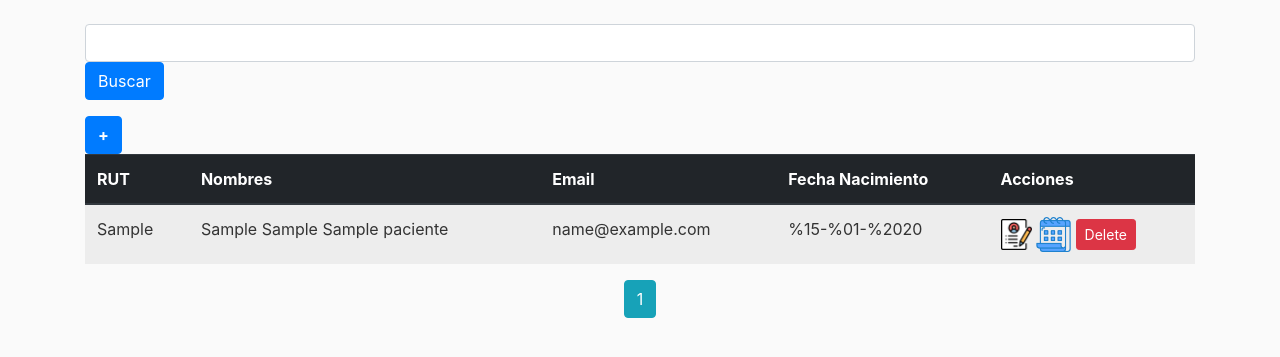
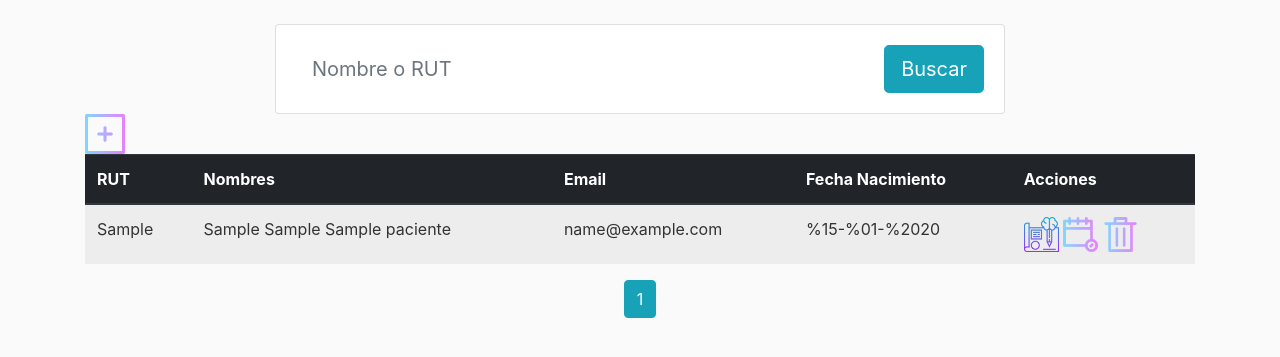
Before and after one commit to alvaro84seis/clinica, a Django app: page /pacientes/listar/ in a window 1280 px wide. Shown: the part 56-413 px from the top of the page. Run offline with Django 3.2, Linux system fonts and the light colour scheme; a user stored in the database is signed in; tables that the repository leaves empty hold one stand-in row (values such as "Sample post"); some libraries are stand-ins or nearby versions.

Commit message:
14/12/2018
buscador

```diff
--- a/agenda/views.py
+++ b/agenda/views.py
@@ -94,7 +94,7 @@ def agenda_crear(request,pk):
             print(form.cleaned_data)
             form.save()
             data['form_is_valid'] = True
-            paciente_list = Paciente.objects.all().order_by('-fecha_ingreso')
+            paciente_list = Paciente.objects.all().order_by('apellido_paterno')
             paginator = Paginator(paciente_list, 5) # Show 25 contacts per page
             page = request.GET.get('page')
             pacientes = paginator.get_page(page)
--- a/pacientes/static/pacientes/main.css
+++ b/pacientes/static/pacientes/main.css
@@ -86,3 +86,12 @@ a.article-title:hover {
 .select2-container .select2-selection--single {
   height: 36px;
 }
+.form-control-borderless {
+  border: none;
+}
+
+.form-control-borderless:hover, .form-control-borderless:active, .form-control-borderless:focus {
+  border: none;
+  outline: none;
+  box-shadow: none;
+}
--- a/pacientes/views.py
+++ b/pacientes/views.py
@@ -57,7 +57,7 @@ class ListAndCreate(SuccessMessageMixin,LoginRequiredMixin,CreateView):
 
 @login_required
 def listar_pacientes(request):
-    paciente_list = Paciente.objects.all().order_by('-fecha_ingreso')
+    paciente_list = Paciente.objects.all().order_by('apellido_paterno')
     paginator = Paginator(paciente_list, 5) # Show 25 contacts per page
     page = request.GET.get('page')
     pacientes = paginator.get_page(page)
@@ -73,7 +73,7 @@ def paciente_crear(request):
             form.save()
             #messages.success(request, f'Paciente  creado!! ')
             data['form_is_valid'] = True
-            paciente_list = Paciente.objects.all().order_by('-fecha_ingreso')
+            paciente_list = Paciente.objects.all().order_by('apellido_paterno')
             paginator = Paginator(paciente_list, 5) # Show 25 contacts per page
             page = request.GET.get('page')
             pacientes = paginator.get_page(page)
@@ -104,7 +104,7 @@ def paciente_actualizar(request,pk):
             form.save()
             #messages.success(request, f'Paciente  creado!! ')
             data['form_is_valid'] = True
-            paciente_list = Paciente.objects.all().order_by('-fecha_ingreso')
+            paciente_list = Paciente.objects.all().order_by('apellido_paterno')
             paginator = Paginator(paciente_list, 5) # Show 25 contacts per page
             page = request.GET.get('page')
             pacientes = paginator.get_page(page)
@@ -128,7 +128,22 @@ def paciente_actualizar(request,pk):
 @login_required
 def paciente_buscar(request):
     data = dict()
-    paciente = Paciente.objects.filter(Q(nombres__icontains=request.GET.get('name')) | Q(apellido_paterno__icontains=request.GET.get('name')))
+    porte = len(request.GET['name'].split(' '))
+    texto = request.GET['name'].split(' ',3)
+    if (porte==1):
+        apellido_paterno = texto[0]
+
+        paciente = Paciente.objects.filter(Q(apellido_paterno__icontains=apellido_paterno) | Q(nombres__icontains=apellido_paterno) |  Q(rut__icontains=apellido_paterno)).order_by('apellido_paterno')
+    elif (porte)==2:
+        apellido_paterno = texto[0]
+        apellido_materno = texto[1]
+        paciente = Paciente.objects.filter(Q(apellido_paterno__icontains=apellido_paterno,apellido_materno__icontains=apellido_materno) | Q(nombres__icontains=apellido_paterno,apellido_paterno__icontains=apellido_materno)).order_by('apellido_paterno')
+    elif (porte)==3:
+        apellido_paterno = texto[0]
+        apellido_materno = texto[1]
+        nombres = texto[2]
+        paciente = Paciente.objects.filter(Q(apellido_paterno__icontains=apellido_paterno,apellido_materno__icontains=apellido_materno,nombres__icontains=nombres) | Q(nombres__icontains=apellido_paterno,apellido_paterno__icontains=apellido_materno,apellido_materno__icontains=nombres)).order_by('apellido_paterno')
+
     paginator = Paginator(paciente, 5) # Show 25 contacts per page
     page = request.GET.get('page')
     pacientes = paginator.get_page(page)
@@ -144,7 +159,7 @@ def paciente_delete(request, pk):
     if request.method == 'POST':
         paciente.delete()
         data['form_is_valid'] = True
-        paciente_list = Paciente.objects.all().order_by('-fecha_ingreso')
+        paciente_list = Paciente.objects.all().order_by('apellido_paterno')
         paginator = Paginator(paciente_list, 5) # Show 25 contacts per page
         page = request.GET.get('page')
         pacientes = paginator.get_page(page)
--- a/templates/agenda/agenda_calendario.html
+++ b/templates/agenda/agenda_calendario.html
@@ -9,6 +9,7 @@
     <script src="{% static 'agenda/locale/es.js' %}"></script>
 {% endblock cabecera_extra %}
 {% block content %}
+
     <div class="container">
         <div class="row">
             <div class="col"></div>
@@ -73,15 +74,18 @@
         $('#id_agenda_paciente').select2({
              width: 'resolve'
         });
+
         $('#calendarioweb').fullCalendar({
             height: 700,
 
             themeSystem: 'bootstrap4',
             header:{
                 left:   'title',
-                center: 'month,agendaWeek,agendaDay',
+                center: 'month,agendaWeek,agendaDay, listWeek',
                 right:  'today prev,next'
             },
+            timeFormat: 'H:mm',
+            eventLimit:3,
             defaultTimedEventDuration:'01:00:00',
             businessHours: {
             // days of week. an array of zero-based day of week integers (0=Sunday)
--- a/templates/pacientes/base.html
+++ b/templates/pacientes/base.html
@@ -27,6 +27,9 @@
     {% else %}
         <title>Clinica</title>
     {% endif %}
+    <style>        .fc-event{
+        cursor: pointer;
+        }</style>
 </head>
 <body>
     <header class="site-header">
--- a/templates/pacientes/pacientes_listar.html
+++ b/templates/pacientes/pacientes_listar.html
@@ -3,12 +3,30 @@
 {% load static %}
 {% block content %}
     <div class="content">
-    <div class="form-group">
-        <input name="txt_buscar" id="txt_buscar" class="form-control" type="text" value="">
-        <input name="btn_buscar" data-url="{% url 'pacientes:pacientes-buscar' %}" id="btn_buscar" class="btn btn-primary" type="button" value="Buscar">
+    <div class="row justify-content-center">
+        <div class="col-12 col-md-10 col-lg-8">
+            <div class="card card-sm">
+                    <div class="card-body row no-gutters align-items-center">
+                        <div class="col-auto">
+                            <i class="fas fa-search h4 text-body"></i>
+                        </div>
+                        <!--end of col-->
+                        <div class="col">
+                            <input name="txt_buscar" id="txt_buscar" class="form-control form-control-lg form-control-borderless" type="search" placeholder="Nombre o RUT">
+                        </div>
+                        <!--end of col-->
+                        <div class="col-auto">
+                            <button data-url="{% url 'pacientes:pacientes-buscar' %}" name="btn_buscar" id="btn_buscar" class="btn btn-lg btn-info" >Buscar</button>
+                        </div>
+                        <!--end of col-->
+                    </div>
+                </div>
+            </div>
+            <!--end of col-->
+        </div>
     </div>
+        <img  style='cursor:pointer' onclick='crear_paciente()' class='js-crear-paciente' src="{% static '/agenda/add.png' %}" alt="AGREGAR" width='40' height='40'>
 
-        <button type="button" class="btn btn-primary js-crear-paciente" ><b>&plus;</b></button>
         <div id="contenido_tabla">
             {% include 'pacientes/pacientes_parcial_listar.html' %}
         </div>
@@ -40,7 +58,7 @@
         });
     });
 
-    $(".js-crear-paciente").click(function () {
+    crear_paciente = function () {
         $.ajax({
         url: 'new/',
         type: 'get',
@@ -52,7 +70,7 @@
             $("#modal-paciente .modal-content").html(data.html_form);
         }
         });
-    });
+    };
 
     crear_agenda = function (kk) {
         var btn=$(kk);
--- a/templates/pacientes/pacientes_parcial_listar.html
+++ b/templates/pacientes/pacientes_parcial_listar.html
@@ -24,14 +24,10 @@
                     <td>{{ paciente.email }}</td>
                     <td>{{ paciente.fecha_nacimiento }}</td>
                     <td>
-                        <img data-url="{% url 'pacientes:pacientes-actualizar' paciente.pk %}" style='cursor:pointer' onclick='actualizar(this)' class='js-editar-paciente' src="{% static '/agenda/001-resume.png' %}" alt="Editar" width='31' height='31'>
-                        <img data-url="{% url 'agenda:agenda-crear' paciente.pk %}" class='js-crear-agenda' onclick='crear_agenda(this)' style='cursor:pointer' src="{% static '/agenda/003-calendar.png' %}" alt="Editar" width='35' height='35'>
-                         <button type="button"
-                                class="btn btn-danger btn-sm js-delete-paciente"
-                                onclick='borrar_paciente(this)'
-                                data-url="{% url 'pacientes:pacientes-delete' paciente.id %}">
-                            <span class="glyphicon glyphicon-trash"></span> Delete
-                        </button>
+                        <img data-url="{% url 'pacientes:pacientes-actualizar' paciente.pk %}" style='cursor:pointer' onclick='actualizar(this)' class='js-editar-paciente' src="{% static '/agenda/creation.png' %}" alt="Editar" width='35' height='35'>
+                        <img data-url="{% url 'agenda:agenda-crear' paciente.pk %}" class='js-crear-agenda' onclick='crear_agenda(this)' style='cursor:pointer' src="{% static '/agenda/calendar_gradient.png' %}" alt="Editar" width='35' height='35'>
+                        <img data-url="{% url 'pacientes:pacientes-delete' paciente.id %}" class='js-delete-paciente' onclick='borrar_paciente(this)' style='cursor:pointer' src="{% static '/agenda/ui.png' %}" alt="ELIMINAR PACIENTE" width='35' height='35'>
+
                     </td>
                 </tr>
             {% empty %}
```
Also changed, not shown: agenda/static/agenda/add.png (added), agenda/static/agenda/calendar.png (added), agenda/static/agenda/calendar_gradient.png (added), agenda/static/agenda/creation.png (added), agenda/static/agenda/ui.png (added).
